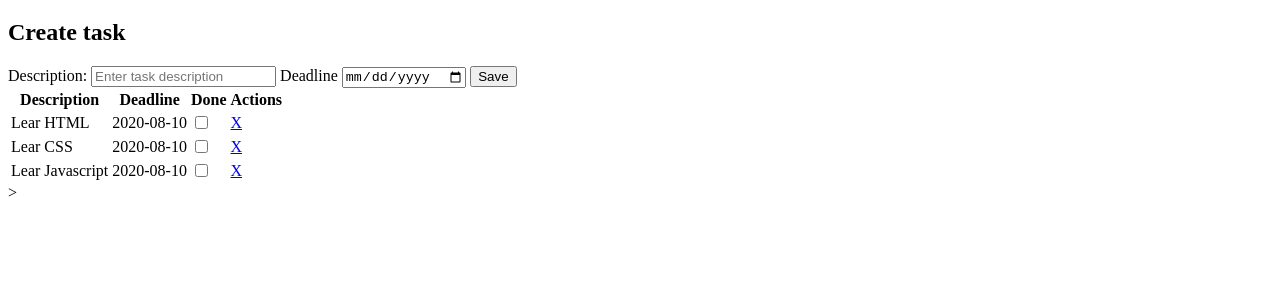
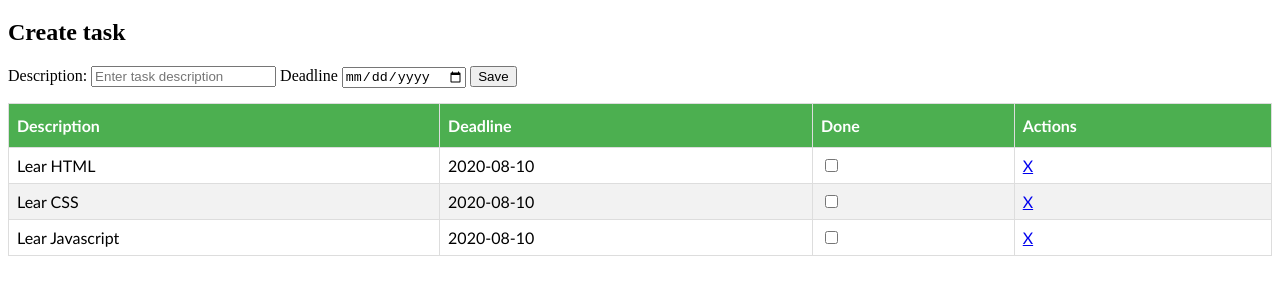
Before and after one commit to razvanrosa/to-do-list-web-app, a plain HTML site: page index.html in a window 1280 px wide. Shown: the part 61-356 px from the top of the page. Drawn offline with Linux system fonts and the light colour scheme.

Commit message:
added styling for tasks table

```diff
--- /dev/null
+++ b/css/main.css
@@ -0,0 +1,23 @@
+#tasks {
+    font-family: "Trebuchet MS", Arial, Helvetica, sans-serif;
+    border-collapse: collapse;
+    width: 100%;
+    margin-top: 15px;
+}
+
+#tasks td, #tasks th {
+    border: 1px solid #ddd;
+    padding: 8px;
+}
+
+#tasks tr:nth-child(even){background-color: #f2f2f2;}
+
+#tasks tr:hover {background-color: #ddd;}
+
+#tasks th {
+    padding-top: 12px;
+    padding-bottom: 12px;
+    text-align: left;
+    background-color: #4CAF50;
+    color: white;
+}
--- a/index.html
+++ b/index.html
@@ -3,6 +3,9 @@
 <head>
     <meta charset="UTF-8">
     <title>To-Do List</title>
+
+    <link rel="stylesheet" type="text/css" href="css/main.css">
+
 </head>
 <body>
 
@@ -60,7 +63,7 @@
 
         </form>
     </div>
-    >
+
 </div>
 </body>
 </html>
```
